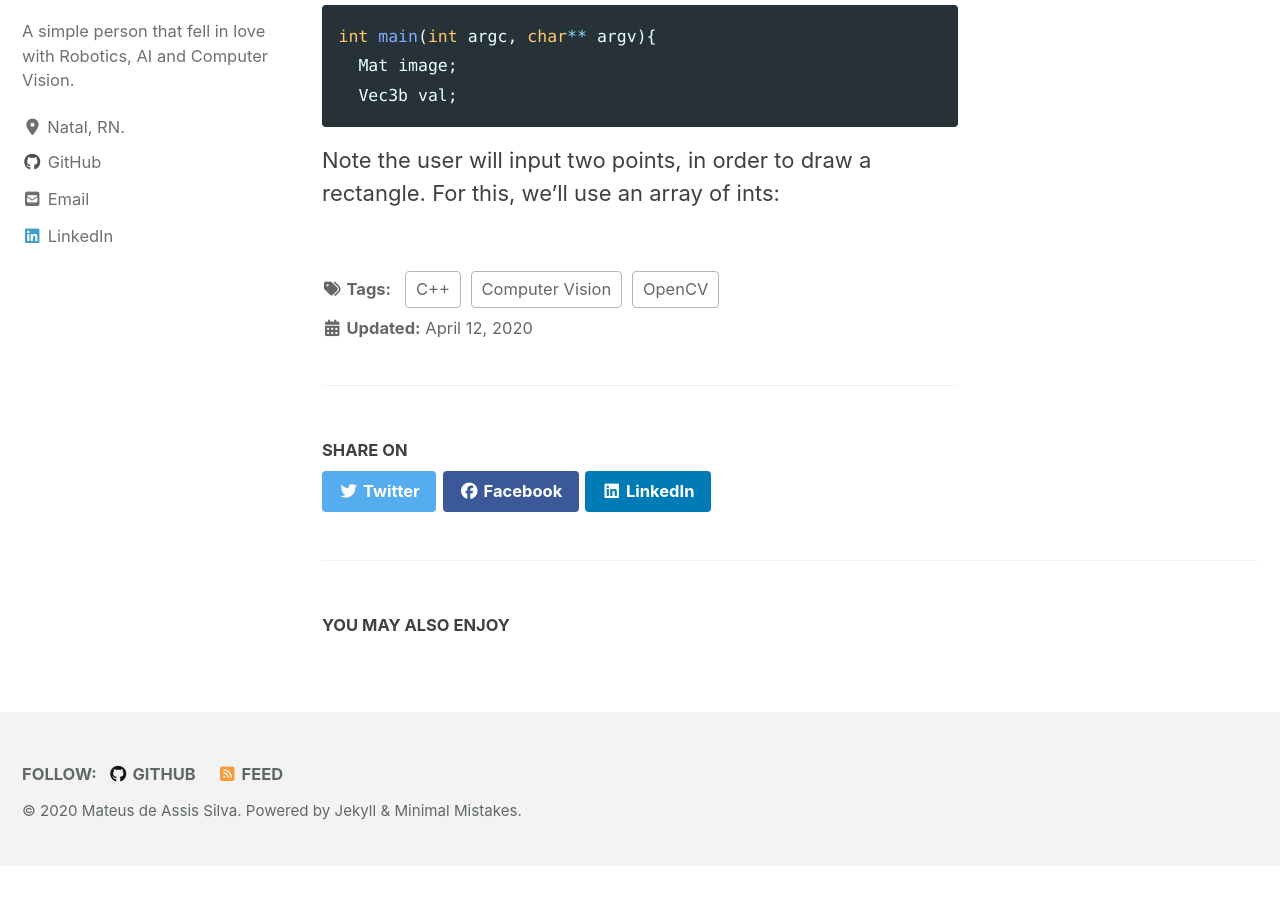
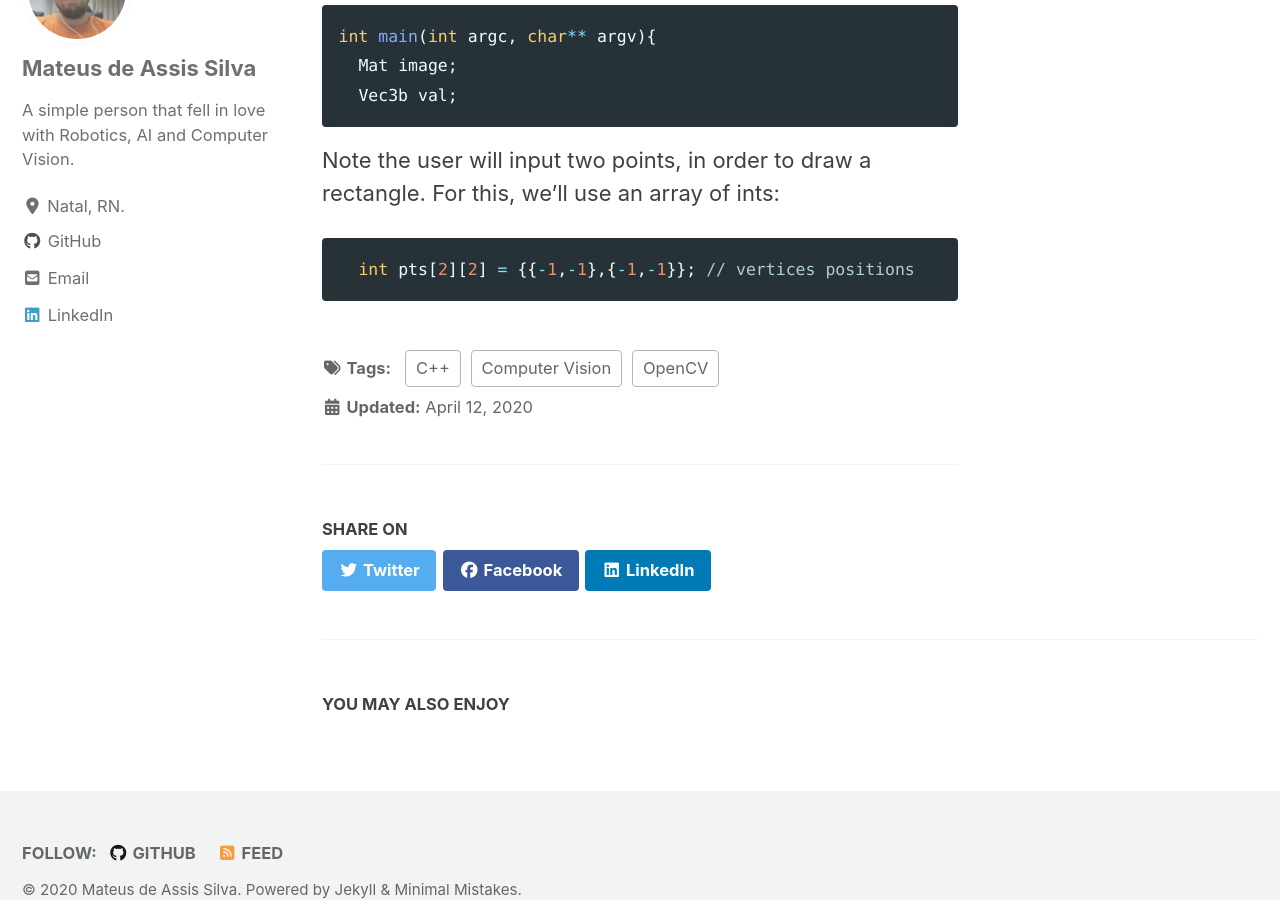
Before and after one commit to mtxslv/mtxslv.github.io, a Jekyll site: the page built from _posts/2020-04-12-opencv_basics.md, in a window 1280 px wide and 900 px high, scrolled down 1275 px. Built offline with Jekyll 4.4.1, drawn with Linux system fonts in a browser that asks for light colours; cached includes are drawn as plain includes; nearby versions of some CDN libraries; before the commit the page ends 2141 px from its top, so only the background shows below that.

Commit message:
trying to use liquid escape mecanism

````diff
--- a/_posts/2020-04-12-opencv_basics.md
+++ b/_posts/2020-04-12-opencv_basics.md
@@ -38,3 +38,9 @@
 ```
 
 Note the user will input two points, in order to draw a rectangle. For this, we'll use an array of ints:
+
+{% raw %}
+```cpp
+  int pts[2][2] = {{-1,-1},{-1,-1}}; // vertices positions
+```
+{% endraw %}
````
